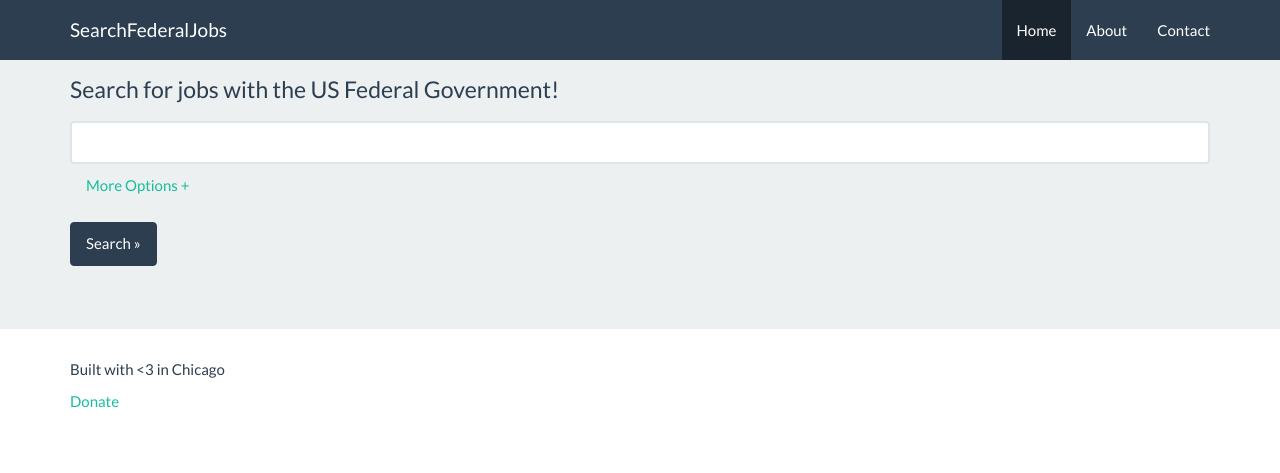
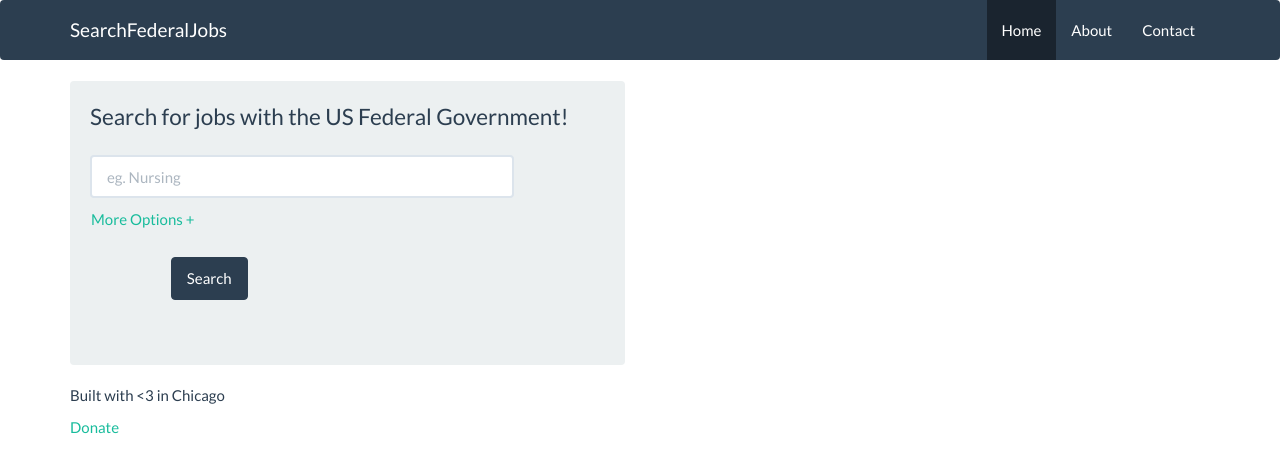
Before and after one commit to mkaziz/search-federal-jobs, a Django app: page / in a window 1280 px wide. Shown: the top 473 px of the page. Run offline with Django 3.2, Linux system fonts and the light colour scheme.

Commit message:
Added view for search

```diff
--- a/jobsapp/templates/base.html
+++ b/jobsapp/templates/base.html
@@ -15,7 +15,7 @@
     <body>
 
     {% block Nav %}
-    <div class="navbar navbar-default navbar-fixed-top">
+    <div class="navbar navbar-default">
       <div class="container">
         <div class="navbar-header">
           <a href="../" class="navbar-brand">SearchFederalJobs</a>
--- a/jobsapp/templates/index.html
+++ b/jobsapp/templates/index.html
@@ -8,19 +8,34 @@
 
 
 {% block Content %}
-    <div class="jumbotron">
-      <div class="container">
-        <p class="top-header">Search for jobs with the US Federal Government!</p>
-        <p>
-          <input id="search" class="form-control" type="text"></input>
-          <a class="btn btn-link">More Options +</a>
-        </p>
-        <p></p>
-        <p><a class="btn btn-primary" role="button">Search »</a></p>
+
+<div class="container">
+   <div class="row">
+      <div class="col-lg-6">
+         <div class="well bs-component">
+            <form class="form-horizontal" action="search" method="post">
+              {% csrf_token %}
+               <fieldset>
+                  <legend>Search for jobs with the US Federal Government!</legend>
+                  <div class="form-group">
+                     <div class="col-lg-10">
+                        <input type="text" class="form-control" id="inputEmail" placeholder="eg. Nursing">
+                     </div>
+                     <a class="btn btn-link">More Options +</a>
+                  </div>
+                  <div class="form-group">
+                     <div class="form-group">
+                        <div class="col-lg-10 col-lg-offset-2">
+                           <button type="submit" class="btn btn-primary">Search</button>
+                        </div>
+                     </div>
+               </fieldset>
+            </form>
+            </div>
+         </div>
       </div>
-    </div>
-
-
+   </div>
+</div>
 <div class="container">
 
   <div class="mastfoot">
--- a/jobsapp/urls.py
+++ b/jobsapp/urls.py
@@ -5,6 +5,7 @@ from django.conf.urls.static import static
 
 urlpatterns = patterns('',
     url(r'^$', index),
+    url(r'^search$', search),
 )
 
 from django.contrib.staticfiles.urls import staticfiles_urlpatterns
--- a/jobsapp/views.py
+++ b/jobsapp/views.py
@@ -14,3 +14,8 @@ def createJSONResponse(data):
 def index(request):
     #return createJSONResponse({})
     return render(request, "index.html")
+
+# Create your views here.
+def search(request):
+    return createJSONResponse({})
+    return render(request, "index.html")
```
